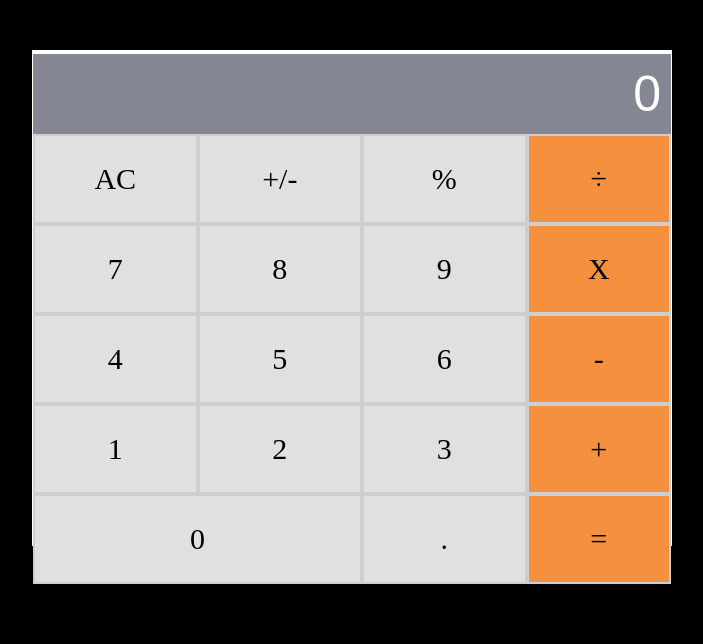
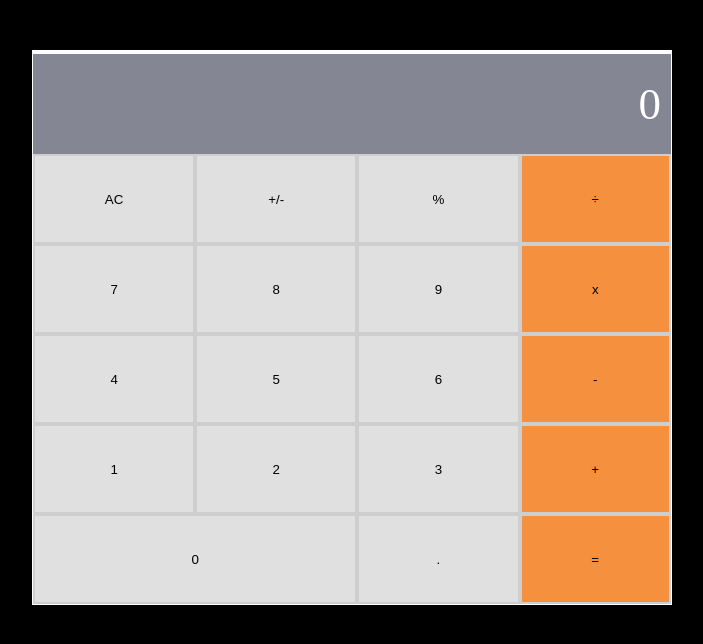
Before and after one commit to Lusindiso/math-magicians-app, a React (Create React App) app: page / in a window 1280 px wide. Shown: the top 644 px of the page, without its empty margins (288-991 px from the left). Built offline with nearby package versions, Linux system fonts and the light colour scheme.

Commit message:
Add operation and calculator logic

```diff
--- a/package.json
+++ b/package.json
@@ -6,6 +6,8 @@
     "@testing-library/jest-dom": "^5.16.5",
     "@testing-library/react": "^13.4.0",
     "@testing-library/user-event": "^13.5.0",
+    "big.js": "^6.2.1",
+    "prop-types": "^15.8.1",
     "react": "^18.2.0",
     "react-dom": "^18.2.0",
     "react-scripts": "5.0.1",
--- a/src/components/Button.js
+++ b/src/components/Button.js
@@ -1,12 +1,25 @@
-/* eslint-disable react/prop-types */
 import React, { PureComponent } from 'react';
+import PropTypes from 'prop-types';
 import './Button.css';
 
 class Button extends PureComponent {
   render() {
-    const { value } = this.props;
-    return <div className="button">{value}</div>;
+    const { value, handleClick } = this.props;
+    return (
+      <button
+        className={`button ${value === '0' ? 'btn' : ''}`}
+        onClick={() => handleClick(value)}
+        type="button"
+      >
+        {value}
+      </button>
+    );
   }
 }
 
+Button.propTypes = {
+  value: PropTypes.string.isRequired,
+  handleClick: PropTypes.func.isRequired,
+};
+
 export default Button;
--- a/src/components/Calculator.css
+++ b/src/components/Calculator.css
@@ -1,7 +1,7 @@
 .calculator {
   margin: 5rem auto;
   width: 50%;
-  height: 62vh;
+  height: 61%;
   border: 1px solid white;
   border-top-width: 4px;
   display: grid;
--- a/src/components/Calculator.js
+++ b/src/components/Calculator.js
@@ -1,21 +1,36 @@
-import React, { PureComponent } from 'react';
+import React, { Component } from 'react';
 import Buttons from './display/Buttons';
 import './Calculator.css';
 import Last from './display/Last';
 import Screen from './Screen';
+import calculate from '../logic/calculate';
 
-class Calculator extends PureComponent {
+class Calculator extends Component {
+  constructor(props) {
+    super(props);
+    this.state = {
+      total: 0,
+      next: 0,
+      operation: null,
+    };
+    this.handleClick = this.handleClick.bind(this);
+  }
+
+	handleClick = (btnName) => {
+	  this.setState((prevState) => calculate(prevState, btnName));
+	};
+
 	render() {
+	  const { total, next, operation } = this.state;
 	  return (
   <div className="calculator">
-        <Screen />
+    <Screen total={total} next={next} operation={operation} />
     <div className="bottom">
-          <Last />
-          <Buttons />
+      <Last handleClick={this.handleClick} />
+      <Buttons handleClick={this.handleClick} />
     </div>
   </div>
 	  );
 	}
 }
-
 export default Calculator;
--- a/src/components/Screen.css
+++ b/src/components/Screen.css
@@ -2,18 +2,17 @@
   background-color: #858694;
   grid-column: 1/-1;
   grid-row: 1/2;
-  font-size: 5rem;
+  font-size: 4.5rem;
   display: flex;
-  text-align: right;
-  align-items: center;
+  flex-direction: column;
+  justify-content: center;
+  align-items: flex-end;
   color: white;
   padding: 1rem;
-  height: 8rem;
+  height: 10rem;
   border: none;
-  width: 100%;
 }
 
-.screen:active,
-.screen:focus {
-  outline: none;
+.operation {
+  font-size: 2.5rem;
 }
--- a/src/components/Screen.js
+++ b/src/components/Screen.js
@@ -1,10 +1,23 @@
 import React, { PureComponent } from 'react';
+import PropTypes from 'prop-types';
 import './Screen.css';
 
 class Screen extends PureComponent {
   render() {
-    return <input className="screen" value="0" readOnly />;
+    const { total, next, operation } = this.props;
+    return (
+      <div className="screen">
+        <p>{next || total}</p>
+        <p className="operation">{operation || ''}</p>
+      </div>
+    );
   }
 }
 
+Screen.propTypes = {
+  next: PropTypes.number.isRequired,
+  total: PropTypes.number.isRequired,
+  operation: PropTypes.bool.isRequired,
+};
+
 export default Screen;
--- a/src/components/display/Buttons.js
+++ b/src/components/display/Buttons.js
@@ -1,18 +1,42 @@
 import React, { PureComponent } from 'react';
+import PropTypes from 'prop-types';
+import Button from '../Button';
+
 import './Buttons.css';
 
-const list = ['AC', '+/-', '%', 7, 8, 9, 4, 5, 6, 1, 2, 3, 0, '.'];
+const list = [
+  'AC',
+  '+/-',
+  '%',
+  '7',
+  '8',
+  '9',
+  '4',
+  '5',
+  '6',
+  '1',
+  '2',
+  '3',
+  '0',
+  '.',
+];
 
 class Buttons extends PureComponent {
   render() {
-    const display = list.map((el) => (
-      <div className={`button ${el === 0 ? 'btn' : ''}`} key={el}>
-        {el}
+    const { handleClick } = this.props;
+
+    return (
+      <div className="buttons">
+        {list.map((el) => (
+          <Button value={el} key={el} handleClick={handleClick} />
+        ))}
       </div>
-    ));
-
-    return <div className="buttons">{display}</div>;
+    );
   }
 }
 
+Buttons.propTypes = {
+  handleClick: PropTypes.func.isRequired,
+};
+
 export default Buttons;
--- a/src/components/display/Last.js
+++ b/src/components/display/Last.js
@@ -1,18 +1,24 @@
 import React, { PureComponent } from 'react';
+import PropTypes from 'prop-types';
 import Button from '../Button';
 import './Last.css';
 
-const list = ['÷', 'X', '-', '+', '='];
+const list = ['÷', 'x', '-', '+', '='];
 class Last extends PureComponent {
   render() {
+    const { handleClick } = this.props;
     return (
       <div className="last">
         {list.map((el) => (
-          <Button value={el} key={el} />
+          <Button value={el} key={el} handleClick={handleClick} />
         ))}
       </div>
     );
   }
 }
 
+Last.propTypes = {
+  handleClick: PropTypes.func.isRequired,
+};
+
 export default Last;
--- /dev/null
+++ b/src/logic/calculate.js
@@ -0,0 +1,133 @@
+import operate from './operate';
+
+function isNumber(item) {
+  return !!item.match(/[0-9]+/);
+}
+
+/**
+ * Given a button name and a calculator data object, return an updated
+ * calculator data object.
+ *
+ * Calculator data object contains:
+ *   total:s      the running total
+ *   next:String       the next number to be operated on with the total
+ *   operation:String  +, -, etc.
+ */
+export default function calculate(obj, buttonName) {
+  if (buttonName === 'AC') {
+    return {
+      total: 0,
+      next: 0,
+      operation: null,
+    };
+  }
+
+  if (isNumber(buttonName)) {
+    if (buttonName === '0' && obj.next === '0') {
+      return {};
+    }
+    // If there is an operation, update next
+    if (obj.operation) {
+      if (obj.next && obj.next !== '0') {
+        return { ...obj, next: obj.next + buttonName };
+      }
+      return { ...obj, next: buttonName };
+    }
+    // If there is no operation, update next and clear the value
+    if (obj.next && obj.next !== '0') {
+      return {
+        next: obj.next + buttonName,
+        total: null,
+      };
+    }
+    return {
+      next: buttonName,
+      total: null,
+    };
+  }
+
+  if (buttonName === '.') {
+    if (obj.next) {
+      if (obj.next.includes('.')) {
+        return { ...obj };
+      }
+      return { ...obj, next: `${obj.next}.` };
+    }
+    if (obj.operation) {
+      return { ...obj, next: '0.' };
+    }
+    if (obj.total) {
+      if (obj.total.includes('.')) {
+        return {};
+      }
+      return { ...obj, next: `${obj.total}.` };
+    }
+    return { ...obj, next: '0.' };
+  }
+
+  if (buttonName === '=') {
+    if (obj.next && obj.operation) {
+      return {
+        total: operate(obj.total, obj.next, obj.operation),
+        next: null,
+        operation: null,
+      };
+    }
+    // '=' with no operation, nothing to do
+    return {};
+  }
+
+  if (buttonName === '+/-') {
+    if (obj.next) {
+      return { ...obj, next: (-1 * parseFloat(obj.next)).toString() };
+    }
+    if (obj.total) {
+      return { ...obj, total: (-1 * parseFloat(obj.total)).toString() };
+    }
+    return {};
+  }
+
+  // Button must be an operation
+
+  // When the user presses an operation button without having entered
+  // a number first, do nothing.
+  // if (!obj.next && !obj.total) {
+  //   return {};
+  // }
+
+  // User pressed an operation after pressing '='
+  if (!obj.next && obj.total && !obj.operation) {
+    return { ...obj, operation: buttonName };
+  }
+
+  // User pressed an operation button and there is an existing operation
+  if (obj.operation) {
+    if (obj.total && !obj.next) {
+      return { ...obj, operation: buttonName };
+    }
+
+    if (!obj.total) {
+      return { total: 0, operation: buttonName };
+    }
+
+    return {
+      total: operate(obj.total, obj.next, obj.operation),
+      next: null,
+      operation: buttonName,
+    };
+  }
+
+  // no operation yet, but the user typed one
+
+  // The user hasn't typed a number yet, just save the operation
+  if (!obj.next) {
+    return { operation: buttonName };
+  }
+
+  // save the operation and shift 'next' into 'total'
+  return {
+    total: obj.next,
+    next: null,
+    operation: buttonName,
+  };
+}
--- /dev/null
+++ b/src/logic/operate.js
@@ -0,0 +1,30 @@
+import Big from 'big.js';
+
+export default function operate(numberOne, numberTwo, operation) {
+  const one = Big(numberOne);
+  const two = Big(numberTwo);
+  if (operation === '+') {
+    return one.plus(two).toString();
+  }
+  if (operation === '-') {
+    return one.minus(two).toString();
+  }
+  if (operation === 'x') {
+    return one.times(two).toString();
+  }
+  if (operation === '÷') {
+    try {
+      return one.div(two).toString();
+    } catch (err) {
+      return "Can't divide by 0.";
+    }
+  }
+  if (operation === '%') {
+    try {
+      return one.mod(two).toString();
+    } catch (err) {
+      return "Can't find modulo as can't divide by 0.";
+    }
+  }
+  throw Error(`Unknown operation '${operation}'`);
+}
```
Also changed, not shown: 1 other file (tests, documents, lock files or other folders). Lines whose indentation alone changed are shown as unchanged.
